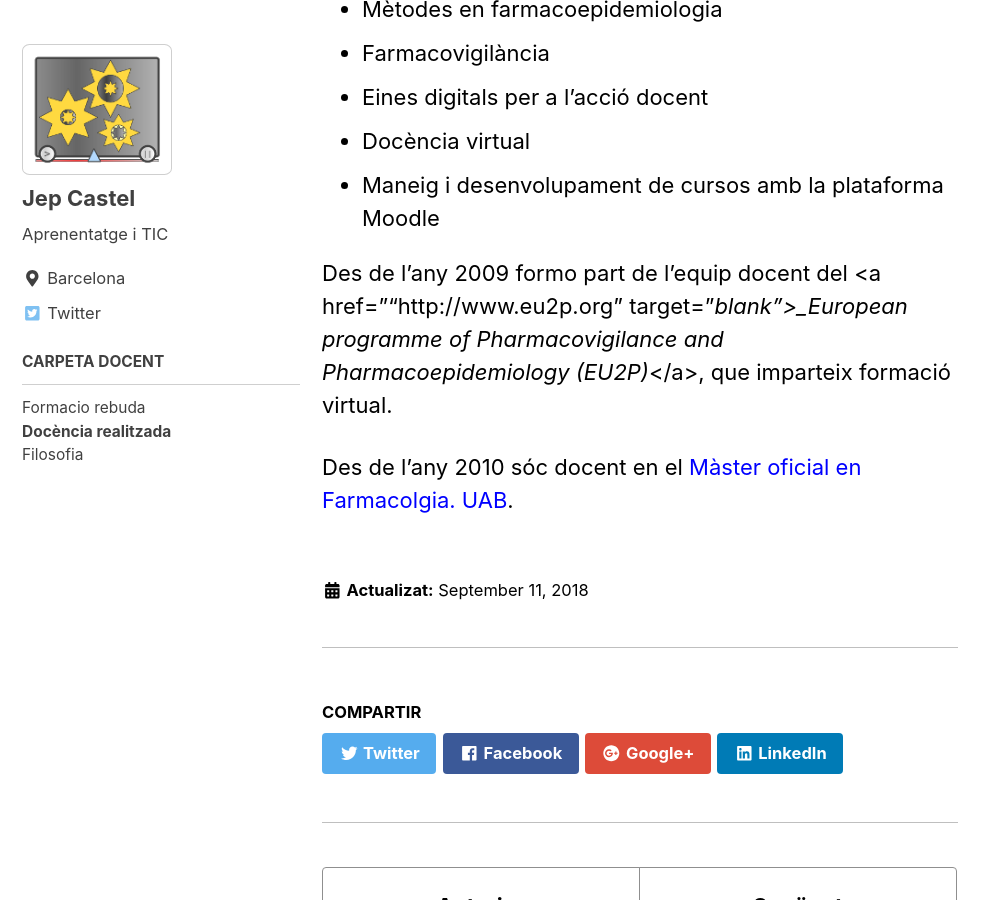
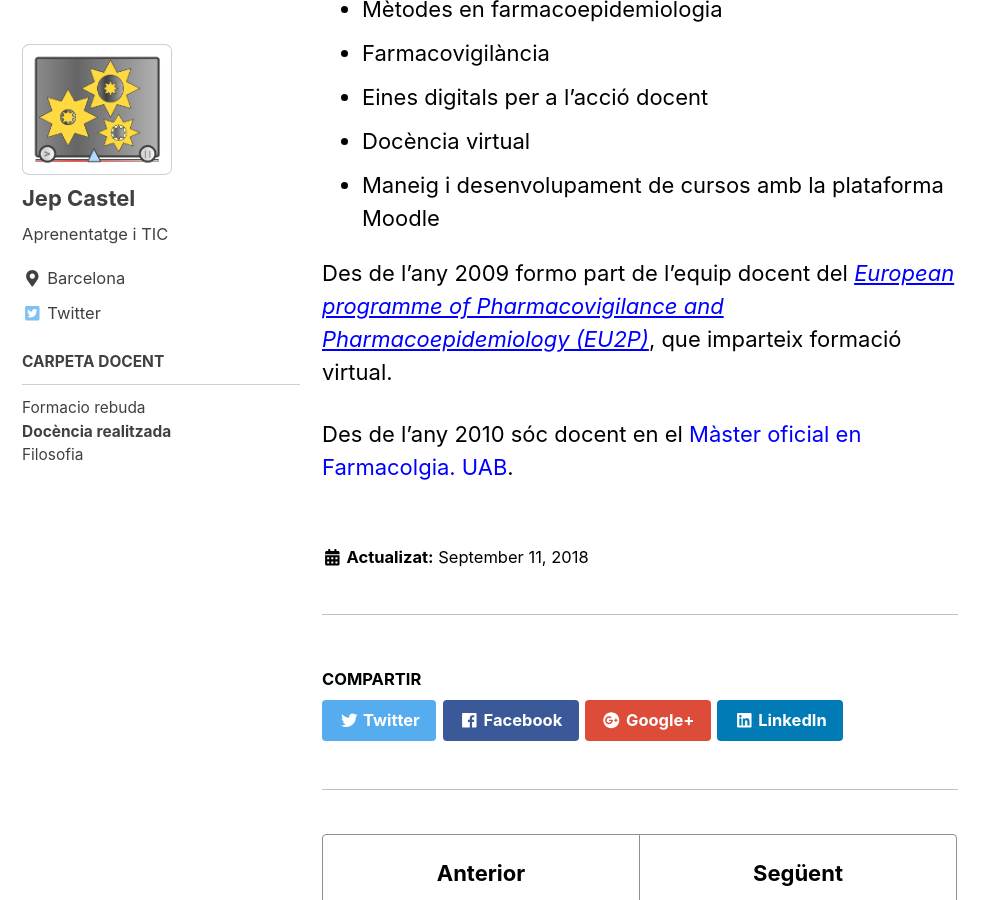
Before and after one commit to jepcastel/github.io, a Jekyll site: the page built from _carpeta/02Docencia-realitzada.md, in a window 1280 px wide and 900 px high, scrolled down 1855 px. Shown: the whole window, without its empty margins (0-999 px from the left). Built offline with Jekyll 4.4.1, drawn with Linux system fonts in a browser that asks for light colours; nearby versions of some CDN libraries.

Commit message:
error coregit

```diff
--- a/_carpeta/02Docencia-realitzada.md
+++ b/_carpeta/02Docencia-realitzada.md
@@ -44,6 +44,6 @@ La docència que he realitzat en aquest àmbit es pot agrupar en les següents t
   * Docència virtual
   * Maneig i desenvolupament de cursos amb la plataforma Moodle
 
-Des de l'any 2009 formo part de l'equip docent del <a href=""http://www.eu2p.org" target="_blank">_European programme of Pharmacovigilance and Pharmacoepidemiology (EU2P)_</a>, que imparteix formació virtual.
+Des de l'any 2009 formo part de l'equip docent del <a href="http://www.eu2p.org" target="_blank">_European programme of Pharmacovigilance and Pharmacoepidemiology (EU2P)_</a>, que imparteix formació virtual.
 
 Des de l'any 2010 sóc docent en el <a haref="https://www.uab.cat/masteroficial/farmacologia/index.html" target="_blank">Màster oficial en Farmacolgia. UAB</a>.
```
